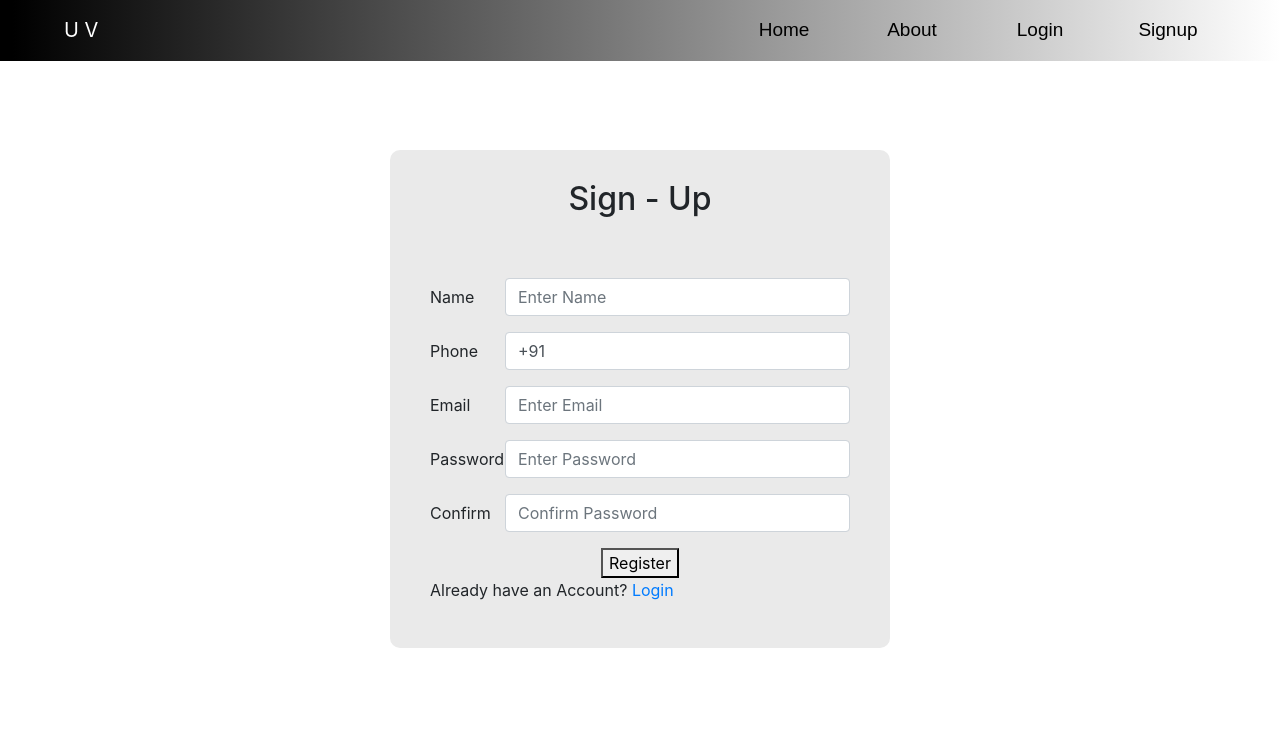
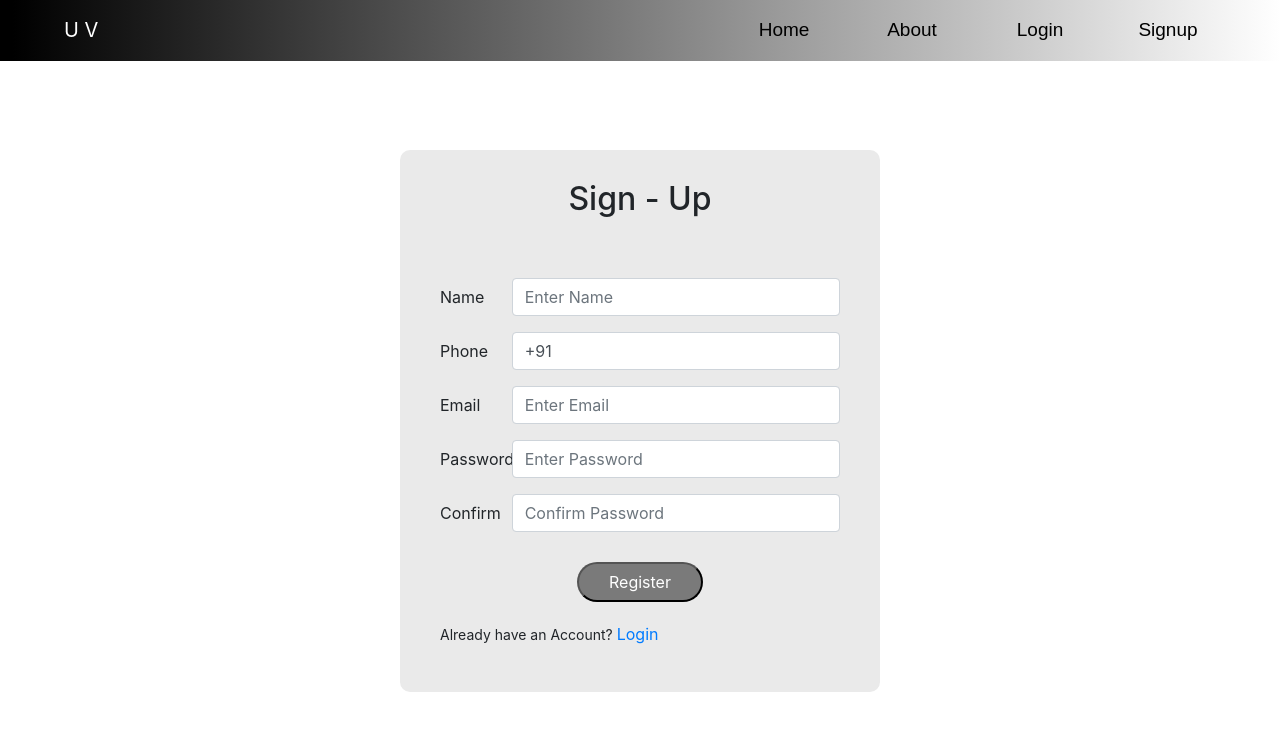
Before and after one commit to upendra2001/Educational-website-NightLight, a React (Create React App) app: page /signup in a window 1280 px wide. Shown: the top 730 px of the page. Built offline with nearby package versions, Linux system fonts and the light colour scheme; a web font is replaced by a local one.

Commit message:
added some css in login & Signup page

```diff
--- a/src/components/auth/Login.js
+++ b/src/components/auth/Login.js
@@ -16,11 +16,15 @@ export default function Login(props) {
     const handleLogin = (e) => {
 
         e.preventDefault();
-        (name === '' || email === '' || password === '') ? setRequiredError(true) : setRequiredError(false)
-        // const loggedIn = localStorage.getItem("loginToken");
-        // if (loggedIn) {
-        //   setLoggedIn(true);
-        // } else alert("wrong password or email");
+        if (name === '' || email === '' || password === ''){
+            setRequiredError(true)
+            return
+        }
+        else setRequiredError(false)
+        const loggedIn = localStorage.getItem("loginToken");
+        if (loggedIn) {
+            setLoggedIn(true);
+        } else alert("wrong password or email");
     };
 
     if (loggedIn) return <Redirect to="/" />;
@@ -58,7 +62,7 @@ export default function Login(props) {
                                 }}
                             />
                             {
-                                (nameError) ? <p>{nameError}</p> : null
+                                (nameError) ? <p className="login-error mb-0">{nameError}</p> : null
 
                             }
                         </div>
@@ -81,7 +85,7 @@ export default function Login(props) {
                                 placeholder="Enter Email"
                             />
                             {
-                                (emailError) ? <p>{emailError}</p> : null
+                                (emailError) ? <p className="login-error mb-0">{emailError}</p> : null
                             }
                         </div>
                     </div>
@@ -98,12 +102,12 @@ export default function Login(props) {
                                 value={password}
                                 onChange={(e) => {
                                     setPassword(e.target.value)
-                                    if (!handlePasswordError(e.target.value)) setPasswordError("Password must be alphanumeric and it should be atleast of 8 characters");
+                                    if (!handlePasswordError(e.target.value)) setPasswordError("Password must be alphanumeric & it should be atleast of 8 characters");
                                     else setPasswordError('');
                                 }}
                             />
                             {
-                                (passwordError) ? <p>{passwordError}</p> : null
+                                (passwordError) ? <p className="login-error mb-0">{passwordError}</p> : null
                             }
                         </div>
                     </div>
--- a/src/components/auth/SignUp.js
+++ b/src/components/auth/SignUp.js
@@ -41,7 +41,7 @@ export default function SignUp(props) {
                             else setNameError('');
                         }} />
                         {
-                            (nameError) ? <p>{nameError}</p> : null
+                            (nameError) ? <p className="signUp-error mb-0">{nameError}</p> : null
 
                         }
                     </div>
@@ -55,7 +55,7 @@ export default function SignUp(props) {
                             else setPhoneError('');
                         }} />
                         {
-                            (phoneError) ? <p>{phoneError}</p> : null
+                            (phoneError) ? <p className="signUp-error mb-0">{phoneError}</p> : null
 
                         }
                     </div>
@@ -69,20 +69,20 @@ export default function SignUp(props) {
                             else setEmailError('');
                         }} />
                         {
-                            (emailError) ? <p>{emailError}</p> : null
+                            (emailError) ? <p className="signUp-error mb-0">{emailError}</p> : null
                         }
                     </div>
                 </div>
                 <div className="form-group row signUp-input">
                     <label htmlFor="inputPassword3" className="col-sm-2 col-form-label">Password</label>
                     <div className="col-sm-10">
-                        <input type="password" className="form-control" id="inputPassword3" placeholder="Enter Password" value={password} onChange={(e) => {
+                        <input type="password" className="form-control" id="inputPassword3" autoComplete="new-password" placeholder="Enter Password" value={password} onChange={(e) => {
                             setPassword(e.target.value)
                             if (!handlePasswordError(e.target.value)) setPasswordError("Password must be alphanumeric and it should be atleast of 8 characters");
                             else setPasswordError('');
                         }} />
                         {
-                            (passwordError) ? <p>{passwordError}</p> : null
+                            (passwordError) ? <p className="signUp-error mb-0">{passwordError}</p> : null
                         }
                     </div>
                 </div>
@@ -93,7 +93,7 @@ export default function SignUp(props) {
                     </div>
                 </div>
                 <button onClick={(e) => handleSignUp(e)} className="signUp-button">Register</button>
-                <p>Already have an Account? <Link to='/login'>Login</Link></p>
+                <p className="already-have-an-account">Already have an Account? <Link to='/login'>Login</Link></p>
             </form>
         </div>
     )
--- a/src/components/common/validation.js
+++ b/src/components/common/validation.js
@@ -10,6 +10,8 @@ export const handleNameError = (text) => {
 }
 
 export const handleEmailError = (email) => {
+    if(!email)
+    return true;
     let pos1 = email.search('@');
     let ct = 0;
     let i;
@@ -35,7 +37,8 @@ export const handleEmailError = (email) => {
         if ((email.length - 1) - pos2 < 2)
             return false;
         for (i = pos2; i < email.length; i++) {
-            if (!email[i].match(/^[a-zA-Z]+$/) && email[i] === ' ') {
+            if (!email[i].match(/^[a-zA-Z]+$/) && email[i]===' ') {
+                // console.log((email[i]))
                 return false;
             }
         }
@@ -46,6 +49,8 @@ export const handleEmailError = (email) => {
 
 export const handlePasswordError = (password) => {
     console.log(password);
+    if(!password)
+    return true;
     // let flag = false;
     // const special = ['~', '`', '!', '@', '#', '$', '%', '^', '&', '*', '(', ')', '-'];
     // let i, j;
--- a/src/css/auth/login.css
+++ b/src/css/auth/login.css
@@ -67,3 +67,7 @@ button:focus {
     cursor: pointer;
     font-size: 15px;
 }
+.login-error{
+    color: red;
+    font-size: 13px;
+}
--- a/src/css/auth/signUp.css
+++ b/src/css/auth/signUp.css
@@ -4,7 +4,7 @@
 }
 
 .signUp-main .container{
-    max-width: 500px;
+    max-width: 480px;
 }
 
 .signUp-main form h2{
@@ -18,5 +18,31 @@
 }
 .signUp-button{
     display: block;
-    margin: 0 auto;
+    cursor: pointer;
+    margin: 30px auto 20px;
+    padding: 6px 30px;
+    border-radius: 21px;
+    background-color: #7a7a7a;
+    outline: none;
+    color: #fff;
 }
+
+button:hover,
+button:focus {
+    outline: none;
+    background-color: #d1d1d1;
+    color: #616161;
+}
+
+
+.signUp-error{
+    color: red;
+    font-size: 13px;
+}
+
+.already-have-an-account{
+    font-size: 14px;
+}
+.already-have-an-account a{
+    font-size: 16px;
+}
```
